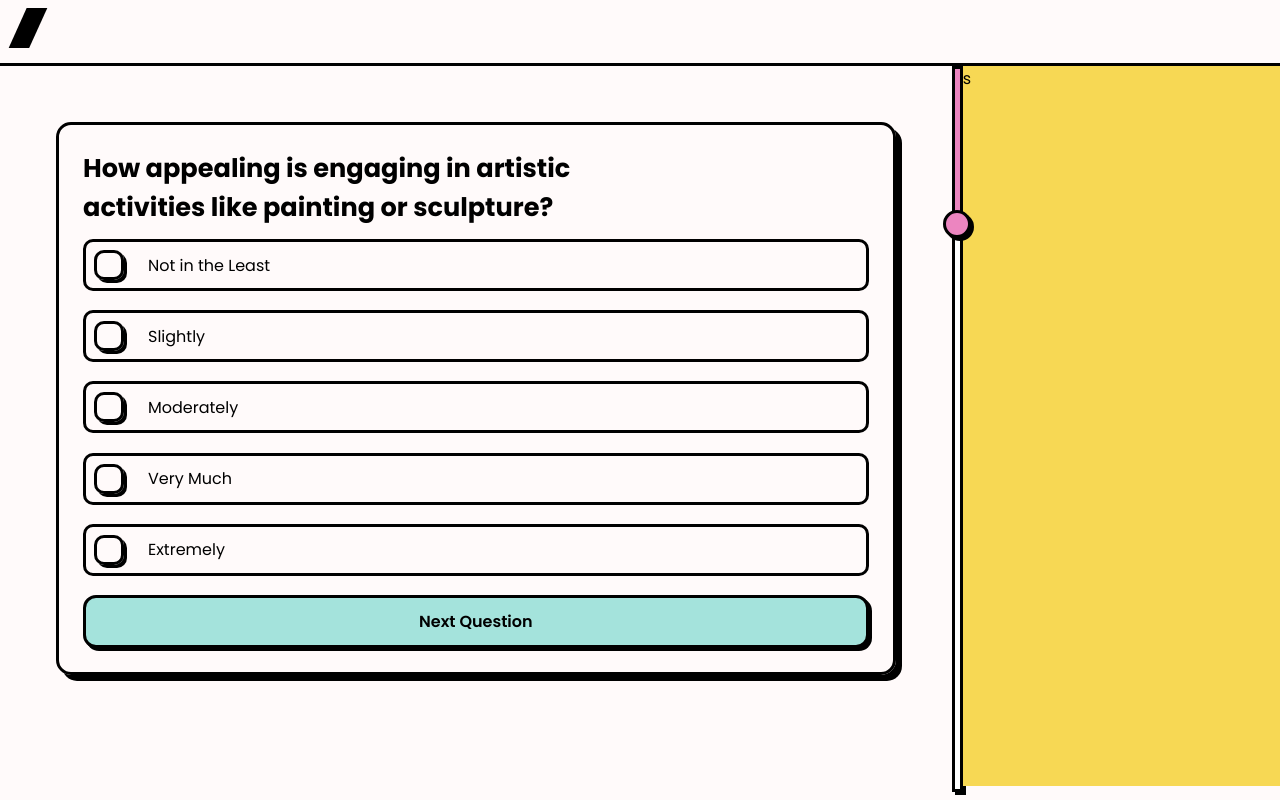
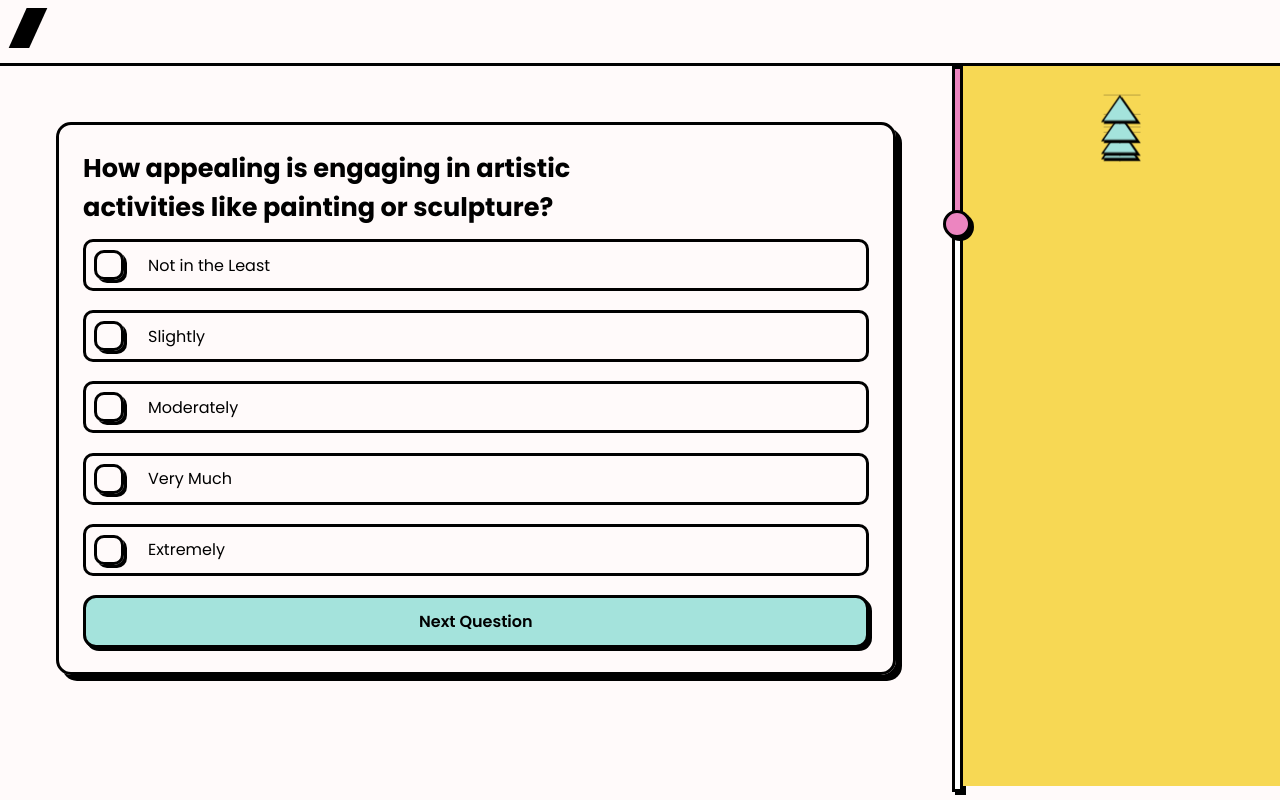
Before and after one commit to azzammahmoud95/front-end-EB, a React (Create React App) app in the folder frontend/: page / in a window 1280 px wide. Built offline with nearby package versions, Linux system fonts and the light colour scheme.

Commit message:
animation-triangle

```diff
--- a/frontend/src/Components/Layout/layout.jsx
+++ b/frontend/src/Components/Layout/layout.jsx
@@ -1,6 +1,7 @@
 import React, { useState, useEffect } from "react";
 import icon from "../../Assets/Images/logo.svg";
 import "./layout.scss";
+import TriangleStack from "../TriangleStack/TriangleStack";
 
 const ProgressBar = ({ progress }) => {
   const [isMobile, setIsMobile] = useState(false);
@@ -75,7 +76,7 @@ export default function Layout({ children }) {
 
         <ProgressBar progress={20} />
 
-        <div className="animation-sidebar">s</div>
+        <div className="animation-sidebar"><TriangleStack /></div>
       </div>
     </div>
   );
--- /dev/null
+++ b/frontend/src/Components/TriangleStack/TriangleStack.jsx
@@ -0,0 +1,18 @@
+// TriangleStack.jsx
+import React from 'react';
+import './TriangleStack.scss';
+import Triangle from '../../Assets/Images/triangle.svg';
+
+const TriangleStack = () => {
+  return (
+    <div className="triangle-container">
+      {[1, 2, 3, 4].map((index) => (
+        <div key={index} className={`triangle triangle-${index}`}>
+          <img src={Triangle} alt={`Triangle ${index}`} />
+        </div>
+      ))}
+    </div>
+  );
+};
+
+export default TriangleStack;
--- /dev/null
+++ b/frontend/src/Components/TriangleStack/TriangleStack.scss
@@ -0,0 +1,57 @@
+// TriangleStack.scss
+.triangle-container {
+    position: relative;
+    width: 40px;
+    height: 62px;
+    margin: 50px auto;
+//   border: 3px solid black;
+    .triangle {
+      position: absolute;
+      width: 100%;
+      height: 100%;
+      animation: moveUpAndDown 10s ease-in-out infinite;
+
+      &:nth-child(1) {
+        animation-delay: 2.9s;
+      }
+
+      &:nth-child(2) {
+        animation-delay: 2.6s;
+      }
+
+      &:nth-child(3) {
+        animation-delay: 2.3s;
+      }
+
+      &:nth-child(4) {
+        animation-delay: 2s;
+      }
+
+      img {
+        width: 100%;
+        height: 100%;
+      }
+    }
+  }
+
+  @keyframes moveUpAndDown {
+    0% {
+        transform: translateY(0px) rotate(0deg);
+      }
+
+      25% {
+        transform: rotate(180deg);
+      }
+
+      48% {
+        transform: translateY(-100px) rotate(180deg);
+      }
+
+      52% {
+        transform: translateY(-100px) rotate(0deg);
+      }
+
+      100% {
+        transform: translateY(0px) rotate(0deg);
+      }
+  }
```
